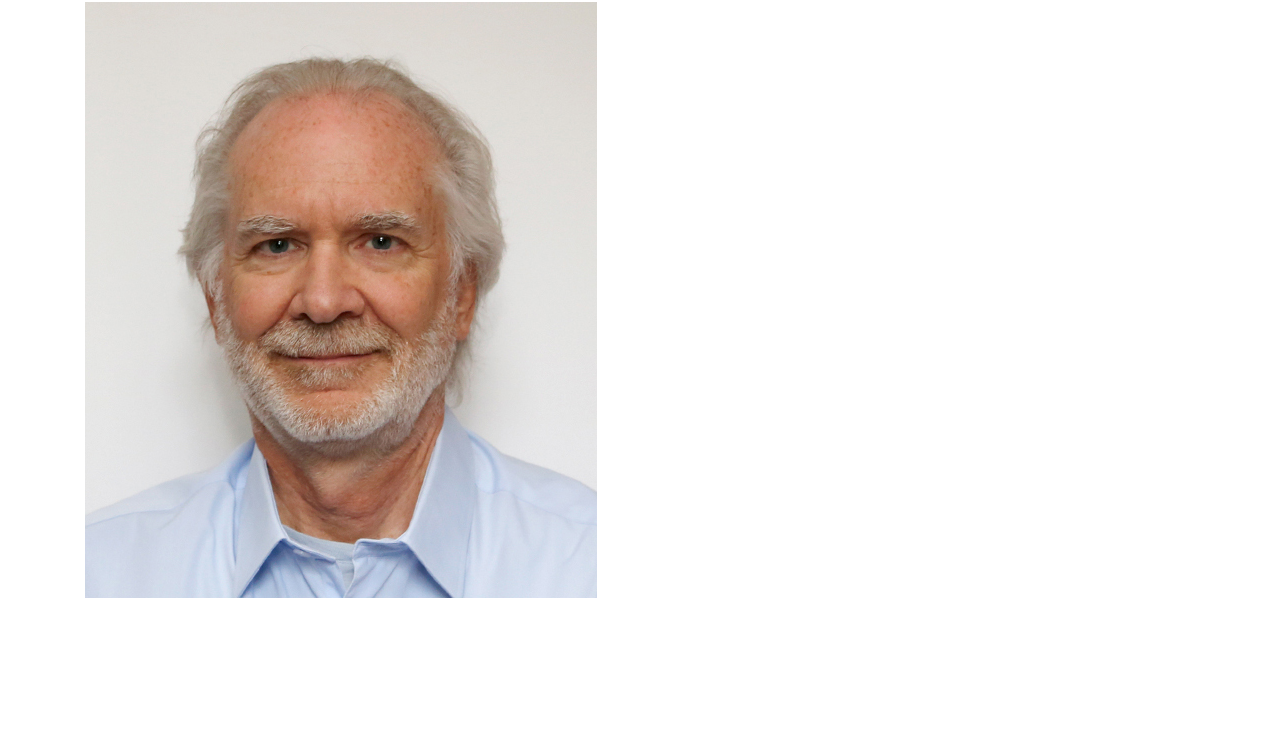
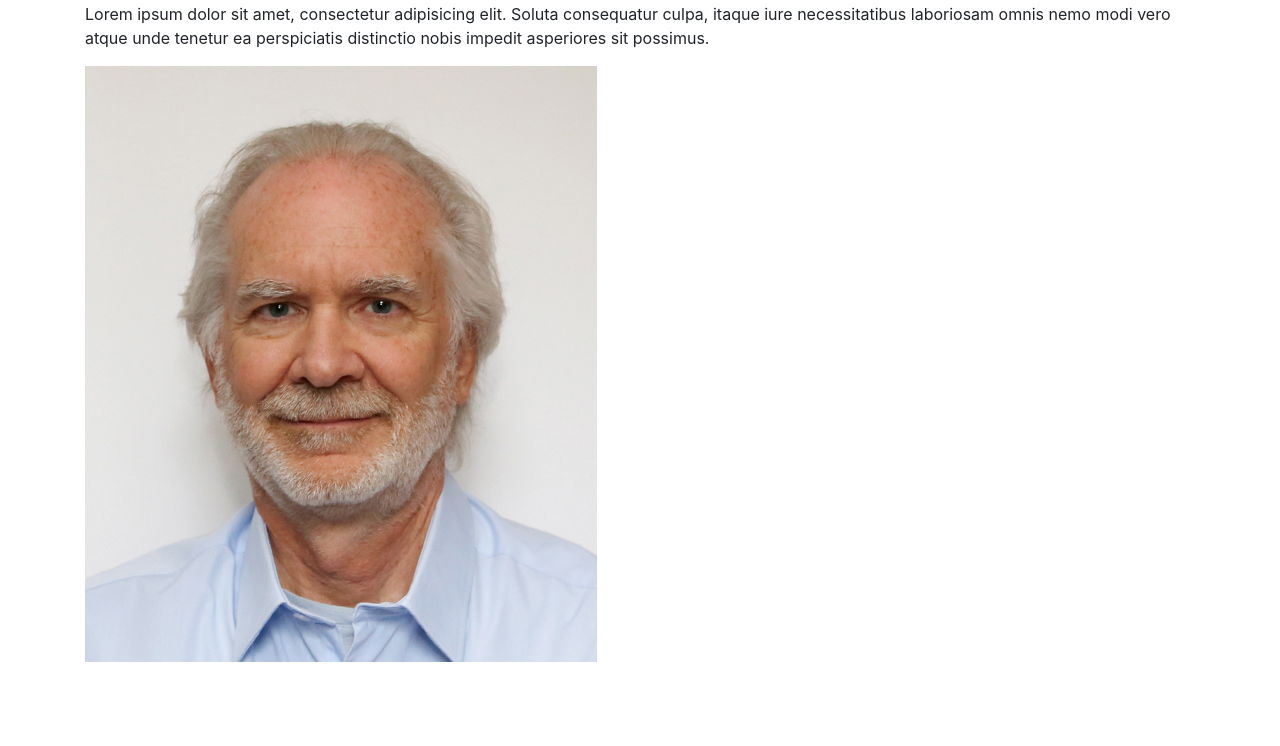
Before and after one commit to johnschults/portfolio, a website built with webpack: page index.html in a window 1280 px wide. Shown: the part 54-800 px from the top of the page. Built offline with nearby package versions, Linux system fonts and the light colour scheme.

Commit message:
add lorem ipsum

```diff
--- a/index.html
+++ b/index.html
@@ -10,6 +10,7 @@
     <div class="container">
       <!-- Add some HTML in here -->
       <h1>Digital news photographer</h1>
+      <p>Lorem ipsum dolor sit amet, consectetur adipisicing elit. Soluta consequatur culpa, itaque iure necessitatibus laboriosam omnis nemo modi vero atque unde tenetur ea perspiciatis distinctio nobis impedit asperiores sit possimus.</p>
       <img src="images/id_john.jpg" alt="">
     </div>
     <script src="main.js"></script>
```
